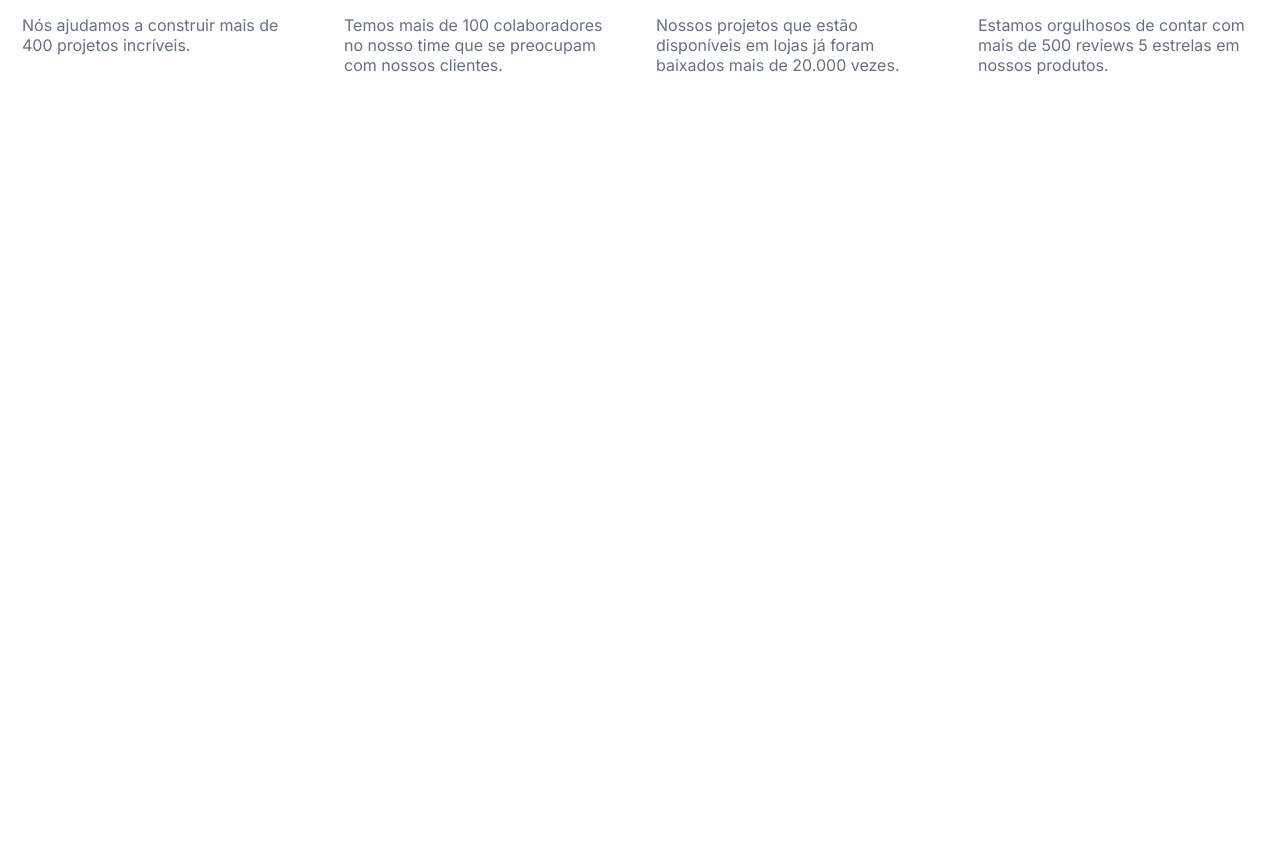
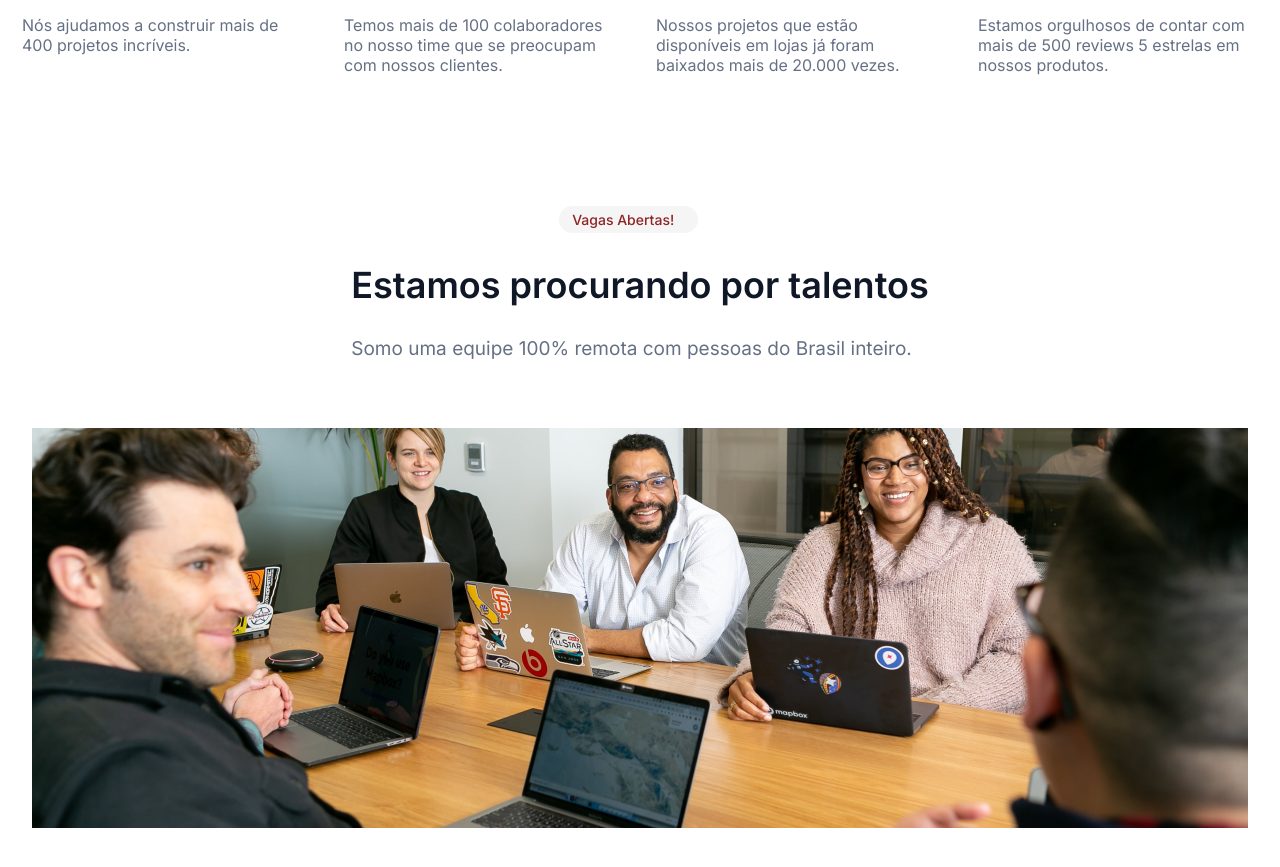
Before and after one commit to Victor1995barros/7days_of_code, a plain HTML site: page Optimus Tech/index.html in a window 1280 px wide. Shown: the part 659-1526 px from the top of the page. Before the commit the page ends 800 px from the top, so only its background shows below. Drawn offline with Linux system fonts and the light colour scheme.

Commit message:
Quarto Dia

```diff
--- a/Optimus Tech/index.html
+++ b/Optimus Tech/index.html
@@ -64,6 +64,17 @@
                 <p class="review_paragrafo">Estamos orgulhosos de contar com mais de 500 reviews 5 estrelas em nossos produtos.</p>
             </div>
         </section>
+
+        <section class="talentos">
+            <div>
+                <p class="tag">Vagas Abertas!</p>
+                <h1 class="talentos-titulo">Estamos procurando por talentos</h1>
+                <p class="talentos-paragrafo">Somo uma equipe 100% remota com pessoas do Brasil inteiro.</p>
+            </div>
+            <div>
+                <img class="reuniao" src="Images/reuniao.png" alt="Foto de pessoas sorridente sentadas em uma mesa de reunião">
+            </div>
+        </section>
     </main>
 </body>
 </html>
--- a/Optimus Tech/style.css
+++ b/Optimus Tech/style.css
@@ -126,6 +126,7 @@ header{
     align-items: center;
     justify-content: center;
     gap: 42px;
+    padding-bottom: 12%;
 
 }
 
@@ -192,3 +193,45 @@ header{
     margin-top: 0;
     max-width: 280px;
 }
+
+.talentos{
+    padding-top: 8%;
+    display:flex;
+    flex-direction: column;
+    align-items: center;
+    justify-content: center;
+}
+
+.tag{
+    font-family: "Inter", sans-serif;
+    color:var(--main-color);
+    background-color:whitesmoke;
+    font-weight: 500;
+    font-size: 14px;
+    padding: 5px 13px;
+    border-radius:15px;
+    margin-left:36%;
+    margin-right:40%;
+    align-self: center;
+}
+
+.talentos-titulo{
+    font-family: "Inter", sans-serif;
+    font-weight: 600;
+    color: #101828;
+    font-size: 36px;
+    letter-spacing: -2%;
+}
+
+.talentos-paragrafo{
+    font-family: "Inter", sans-serif;
+    color:#667085;
+    font-size: 19px;
+    font-weight: 400;
+}
+
+.reuniao{
+    padding-top:4%;
+    width: 100%;
+    padding-bottom:10%;
+}
```
Also changed, not shown: Optimus Tech/Images/reuniao.png (added).
